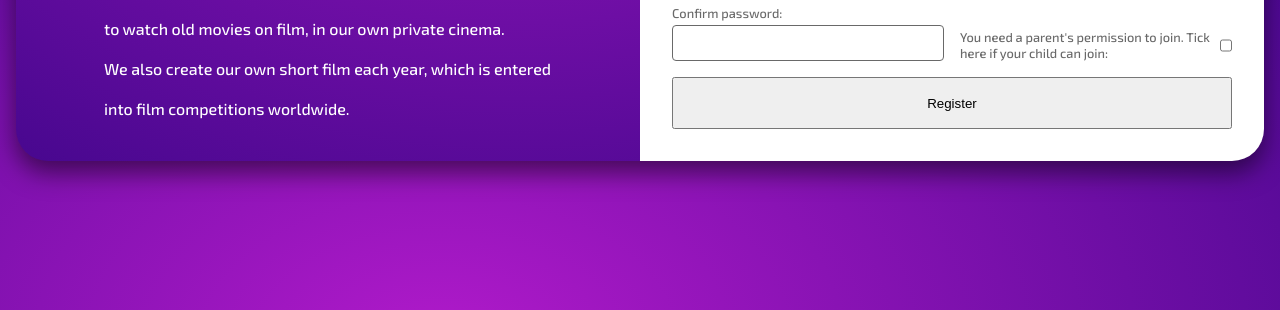
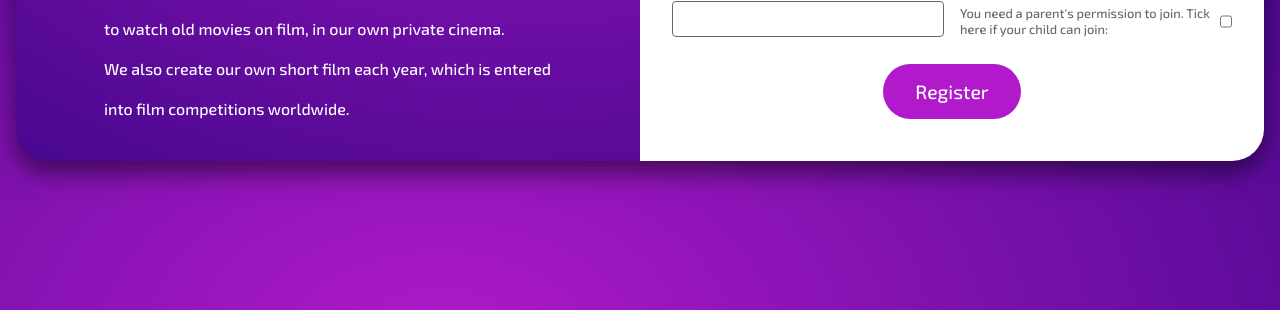
Before and after one commit to johannesrave/thb-web-programming, a plain HTML site: page esa03_validation/validation.html in a window 1280 px wide. Shown: the part 490-800 px from the top of the page. Drawn offline with Linux system fonts and the light colour scheme.

Commit message:
ESA3 styled and validated - polishing and commenting still TODO

```diff
--- a/esa03_validation/css/style.css
+++ b/esa03_validation/css/style.css
@@ -135,6 +135,16 @@ input, textarea {
     grid-column: 2;
     place-self: center;
     width: 12px;
-    /*display: grid;*/
-    /*grid-template-columns: auto;*/
 }
+
+button {
+    place-self: center;
+    font: inherit;
+    font-size: 1.2em;
+
+    padding: 16px 32px;
+    border: none;
+    border-radius: 32px;
+    color: white;
+    background: #b01aca;
+}
```
